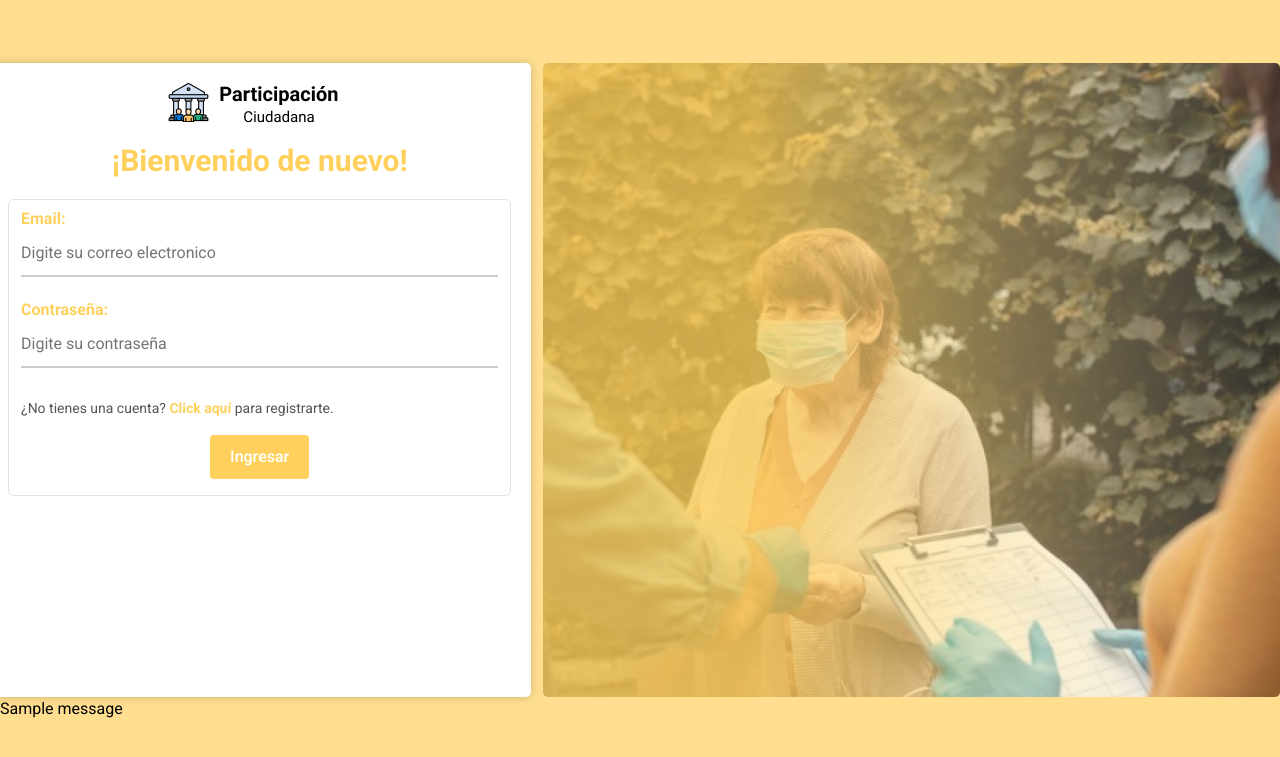
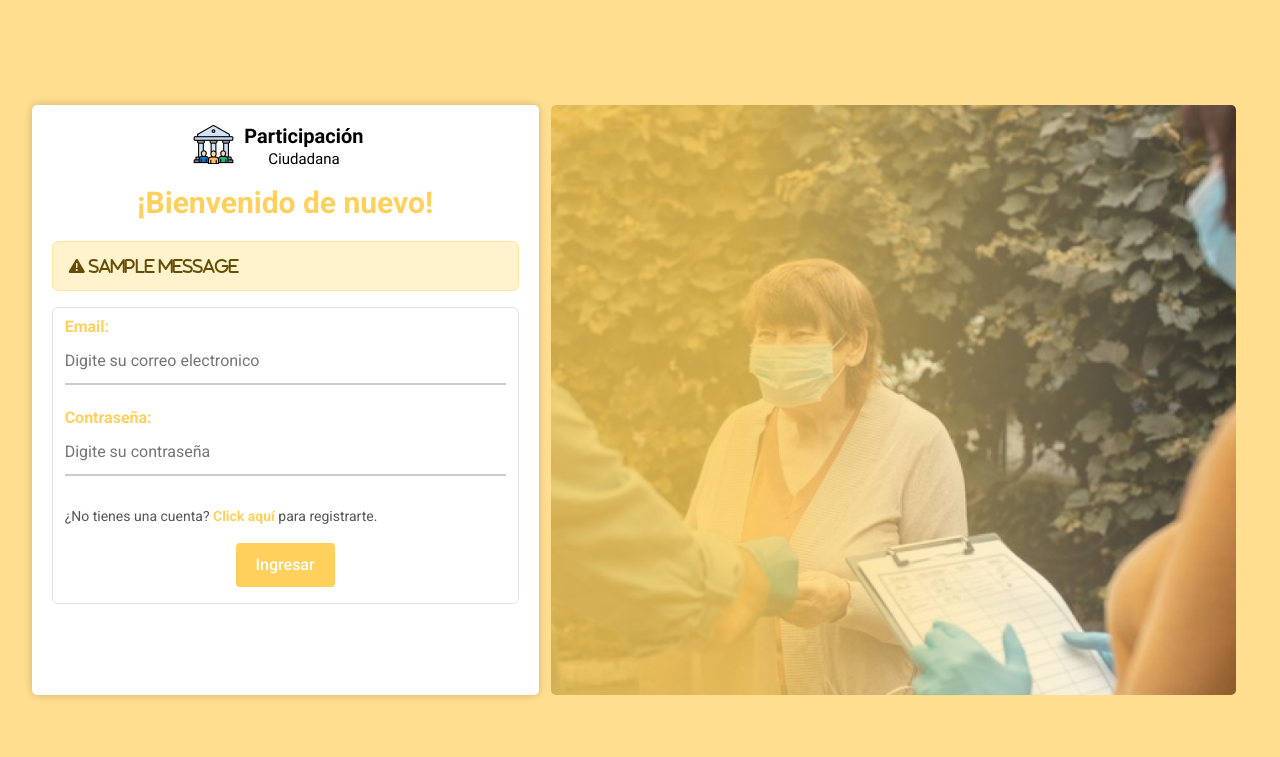
Before and after one commit to vchincapie0/retosena, a Flask app: page /login in a window 1280 px wide. Shown: the top 757 px of the page. Run offline with Flask 3, Linux system fonts and the light colour scheme; one stand-in notice (Sample message) is shown; some libraries are stand-ins or nearby versions.

Commit message:
Mensajes de validacion login

```diff
--- a/app.py
+++ b/app.py
@@ -76,7 +76,7 @@
 
             return redirect(url_for('home'))#si el usuario ingresa correctamente lo redireccionara al home
         else:
-            flash('Email y/o contraseña incorrecta')#Si no, le saldra un mensaje de validacion y lo redirigirá al login de nuevo
+            flash('Datos incorrectos')#Si no, le saldra un mensaje de validacion y lo redirigirá al login de nuevo
             return render_template('login.html')
     return render_template('login.html')
 
--- a/templates/login.html
+++ b/templates/login.html
@@ -16,6 +16,17 @@
                 <div class="col-lg-5">
                     <img src="{{url_for('static', filename='img/Logo.png')}}" alt="Logo" id="Logo">
                     <h2>¡Bienvenido de nuevo!</h2>
+                    {%with messages=get_flashed_messages()%}
+                    {%if messages%}
+                    {%for message in messages%}
+                    <div class="alert alert-warning d-flex align-items-center" role="alert">
+                        <div class="fa-solid fa-triangle-exclamation">
+                          {{message}}
+                        </div>
+                      </div>
+                    {%endfor%}
+                    {%endif%}
+                    {%endwith%}
                     <form class="form-control" action="login" method="post">
                         <label for="email">Email:</label>
                         <br>
@@ -33,17 +44,10 @@
                     <img src="{{url_for('static', filename='img/Img.png')}}" alt="ImgBg" id="ImgBg">
                 </div>
                 <!--Estos son los mensajes de validacion, despues los puedes poner dentro el formulario-->
-                {%with messages=get_flashed_messages()%}
-                {%if messages%}
-                {%for message in messages%}
-                <p>{{message}}</p>
-                {%endfor%}
-                {%endif%}
-                {%endwith%}
             </div>
         </section>
     </main>
-
+    <script src="https://kit.fontawesome.com/909a90592e.js" crossorigin="anonymous"></script>
     <script src="https://cdn.jsdelivr.net/npm/bootstrap@5.3.1/dist/js/bootstrap.bundle.min.js" integrity="sha384-HwwvtgBNo3bZJJLYd8oVXjrBZt8cqVSpeBNS5n7C8IVInixGAoxmnlMuBnhbgrkm" crossorigin="anonymous"></script>
 </body>
 </html>
```
